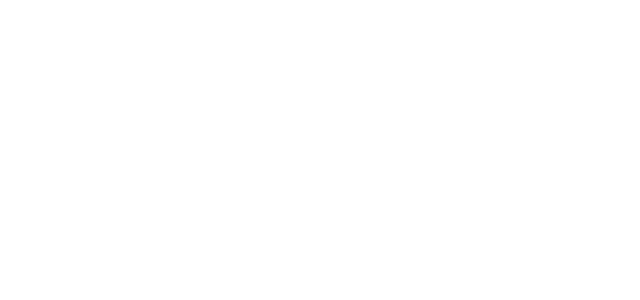
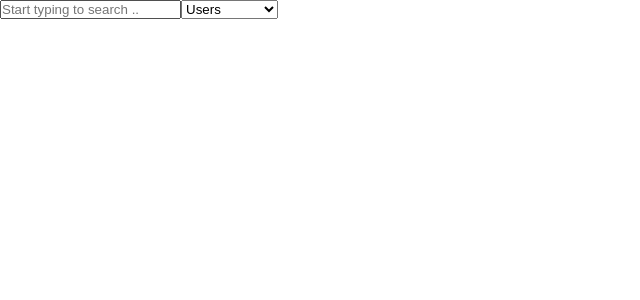
Before and after one commit to richardl33/react-flash, a React (Create React App) app in the folder github-search-app/: page / in a window 1280 px wide. Shown: the top 300 px of the page, without its empty margins (0-640 px from the left). Built offline with nearby package versions, Linux system fonts and the light colour scheme.

Commit message:
user & repo api call (wip)

```diff
--- a/github-search-app/src/App.tsx
+++ b/github-search-app/src/App.tsx
@@ -1,11 +1,64 @@
-import React from 'react';
+import React, { Component } from 'react'
 import './App.css';
 
-function App() {
-  return (
-    <>
-    </>
-  );
+/**
+ *
+ * Create search input field component
+ * Create dropdown component
+ * Fetch Github API
+ * Render data
+ * Styling - Mobile & Desktop UI
+ *
+ */
+
+export default class App extends Component {
+  state = {
+    searchQuery: '',
+    searchType: 'users',
+  }
+
+  handleInput = (e: any) => {
+    this.setState({
+      searchQuery: e.target.value
+    })
+    // this.gitData();
+  }
+
+  handleSelect = (e: any) => {
+    this.setState({
+      searchType: e.target.value
+    })
+  };
+
+  gitData = async () => {
+    const entityType = this.state.searchType === 'users' ? 'login' : 'name';
+    const response = await fetch(`https://api.github.com/search/${this.state.searchType}?q=${this.state.searchQuery}%20in:${entityType}&per_page=2`);
+    const data = await response.json();
+
+    console.log(data);
+  }
+
+  render() {
+    return (
+      <>
+        <form onSubmit={e => {
+          e.preventDefault();
+          this.gitData(); // Remove (for testing only - GitHub API limit)
+          }}>
+          <input
+            className="git-search__input"
+            type="text"
+            placeholder="Start typing to search .."
+            onChange={this.handleInput} />
+
+          <select
+            className="git-search__type"
+            onChange={this.handleSelect}>
+            <option value="users">Users</option>
+            <option value="repositories">Repositories</option>
+          </select>
+        </form>
+      </>
+    )
+  }
 }
-
-export default App;
--- /dev/null
+++ b/github-search-app/src/react-app-env.d.ts
@@ -0,0 +1 @@
+/// <reference types="react-scripts" />
--- a/github-search-app/tsconfig.json
+++ b/github-search-app/tsconfig.json
@@ -18,7 +18,8 @@
     "resolveJsonModule": true,
     "isolatedModules": true,
     "noEmit": true,
-    "jsx": "react-jsx"
+    "jsx": "react-jsx",
+    "noImplicitAny": false
   },
   "include": [
     "src"
```
Also changed, not shown: github-search-app/src/components/GitSearchDropdown.tsx (deleted, +0 -20 lines), github-search-app/src/components/GitSearchInput.tsx (deleted, +0 -20 lines).
